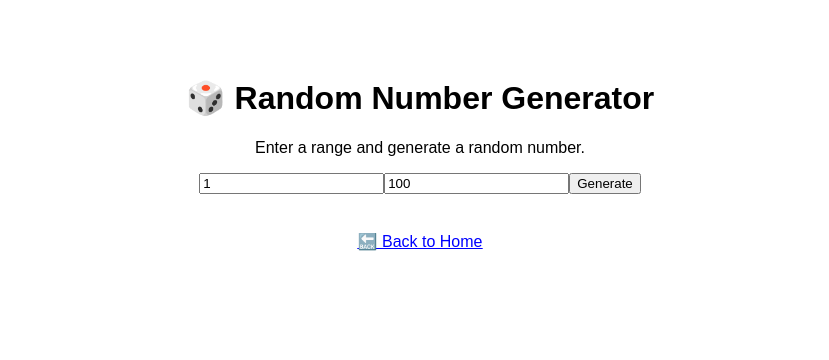
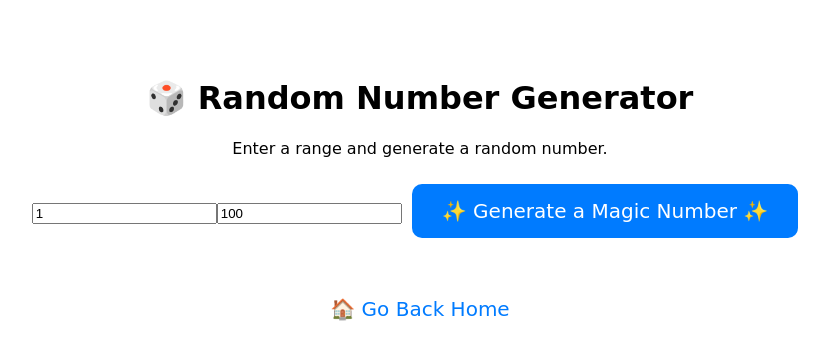
Before and after one commit to Toolwizard/The-Tool-Wizard-Frontend, a Next.js app: page /number-generator in a window 1280 px wide. Shown: the top 360 px of the page, without its empty margins (220-1049 px from the left). Built offline with nearby package versions, Linux system fonts and the light colour scheme.

Commit message:
Update number-generator.js

```diff
--- a/pages/number-generator.js
+++ b/pages/number-generator.js
@@ -12,20 +12,42 @@ export default function NumberGenerator() {
     };
 
     return (
-        <div style={{ textAlign: 'center', padding: '50px', fontFamily: 'Arial, sans-serif' }}>
+        <div style={{ textAlign: 'center', padding: '50px', fontFamily: 'Comic Sans MS, cursive' }}>
             <h1>🎲 Random Number Generator</h1>
             <p>Enter a range and generate a random number.</p>
 
             <div style={{ marginBottom: '20px' }}>
                 <input type="number" value={min} onChange={e => setMin(Number(e.target.value))} placeholder="Min" />
                 <input type="number" value={max} onChange={e => setMax(Number(e.target.value))} placeholder="Max" />
-                <button onClick={generateNumber}>Generate</button>
+                <button style={buttonStyle} onClick={generateNumber}>✨ Generate a Magic Number ✨</button>
             </div>
 
             {randomNumber !== null && <h2>🎉 Your Number: {randomNumber}</h2>}
 
             <br />
-            <Link href="/"><a style={{ color: 'blue', textDecoration: 'underline' }}>🔙 Back to Home</a></Link>
+            <Link href="/"><a style={backButtonStyle}>🏠 Go Back Home</a></Link>
         </div>
     );
 }
+
+const buttonStyle = {
+    fontSize: '20px',
+    fontFamily: 'Comic Sans MS, cursive',
+    backgroundColor: '#007bff',
+    color: 'white',
+    padding: '15px 30px',
+    margin: '10px',
+    borderRadius: '10px',
+    border: 'none',
+    cursor: 'pointer',
+    display: 'inline-block'
+};
+
+const backButtonStyle = {
+    fontSize: '20px',
+    fontFamily: 'Comic Sans MS, cursive',
+    color: '#007bff',
+    textDecoration: 'none',
+    padding: '10px 15px',
+    display: 'inline-block',
+};
```
